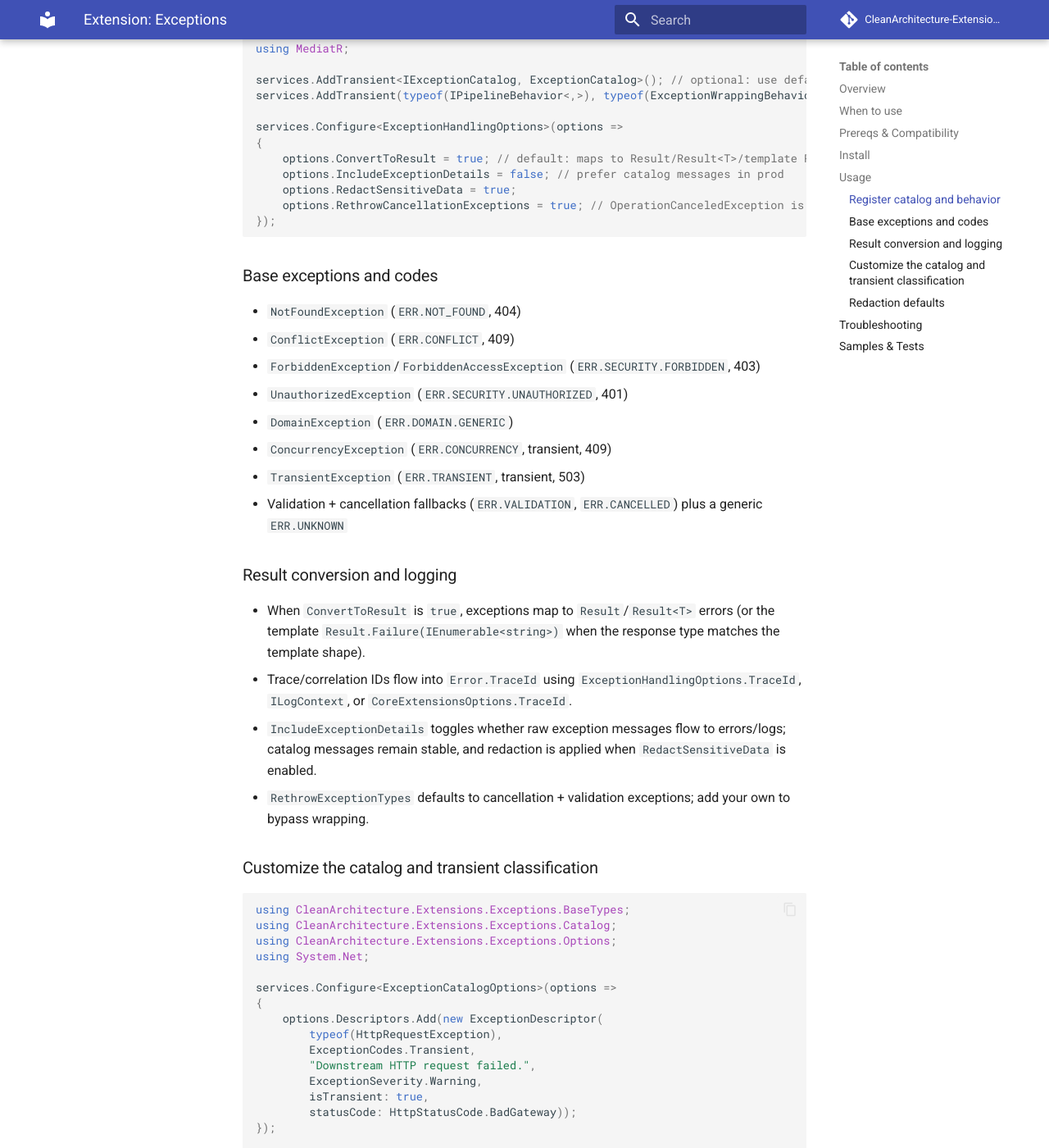
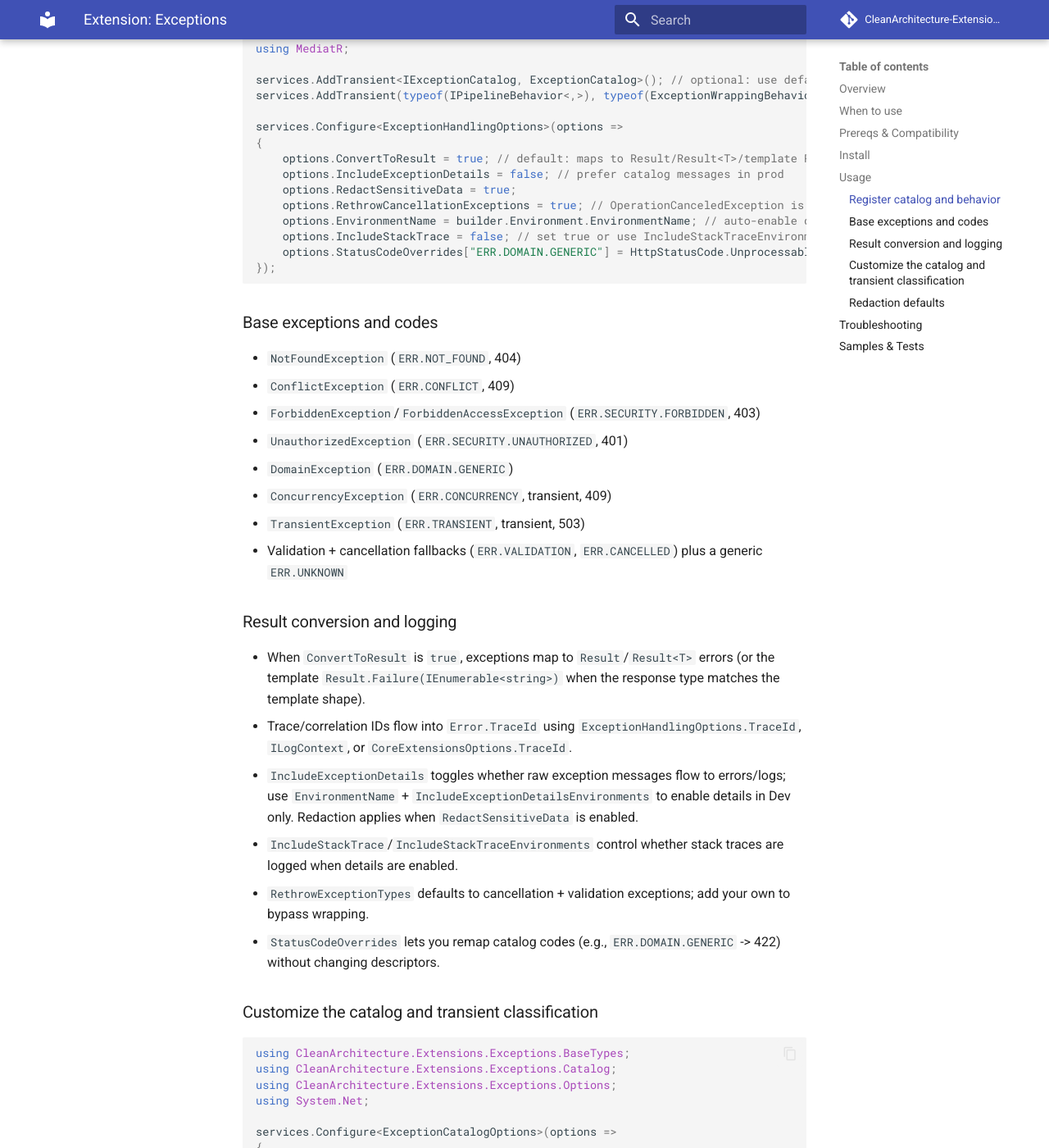
Before and after one commit to CleanArchitecture-Extensions/CleanArchitecture.Extensions, an MkDocs documentation site: the page built from docs/extensions/exceptions.md, in a window 1280 px wide and 1400 px high, scrolled down 1221 px. Shown: the whole window at 82% size. Built offline with MkDocs 1.6.1 and Material for MkDocs 9.7.7, drawn with Linux system fonts in a browser that asks for light colours; comment, search, counter and statistics services are not loaded.

Commit message:
Update exception handling options documentation
Added documentation for EnvironmentName, IncludeStackTrace, and StatusCodeOverrides options in ExceptionHandlingOptions. Clarified usage of IncludeExceptionDetails and stack trace controls for different environments.

````diff
--- a/docs/extensions/exceptions.md
+++ b/docs/extensions/exceptions.md
@@ -42,6 +42,9 @@ services.Configure<ExceptionHandlingOptions>(options =>
     options.IncludeExceptionDetails = false; // prefer catalog messages in prod
     options.RedactSensitiveData = true;
     options.RethrowCancellationExceptions = true; // OperationCanceledException is bypassed by default
+    options.EnvironmentName = builder.Environment.EnvironmentName; // auto-enable details/stack in chosen environments
+    options.IncludeStackTrace = false; // set true or use IncludeStackTraceEnvironments for dev-only stack traces
+    options.StatusCodeOverrides["ERR.DOMAIN.GENERIC"] = HttpStatusCode.UnprocessableEntity;
 });
 ```
 
@@ -60,8 +63,10 @@ services.Configure<ExceptionHandlingOptions>(options =>
 
 - When `ConvertToResult` is `true`, exceptions map to `Result`/`Result<T>` errors (or the template `Result.Failure(IEnumerable<string>)` when the response type matches the template shape).
 - Trace/correlation IDs flow into `Error.TraceId` using `ExceptionHandlingOptions.TraceId`, `ILogContext`, or `CoreExtensionsOptions.TraceId`.
-- `IncludeExceptionDetails` toggles whether raw exception messages flow to errors/logs; catalog messages remain stable, and redaction is applied when `RedactSensitiveData` is enabled.
+- `IncludeExceptionDetails` toggles whether raw exception messages flow to errors/logs; use `EnvironmentName` + `IncludeExceptionDetailsEnvironments` to enable details in Dev only. Redaction applies when `RedactSensitiveData` is enabled.
+- `IncludeStackTrace`/`IncludeStackTraceEnvironments` control whether stack traces are logged when details are enabled.
 - `RethrowExceptionTypes` defaults to cancellation + validation exceptions; add your own to bypass wrapping.
+- `StatusCodeOverrides` lets you remap catalog codes (e.g., `ERR.DOMAIN.GENERIC` -> 422) without changing descriptors.
 
 ### Customize the catalog and transient classification
 
````
